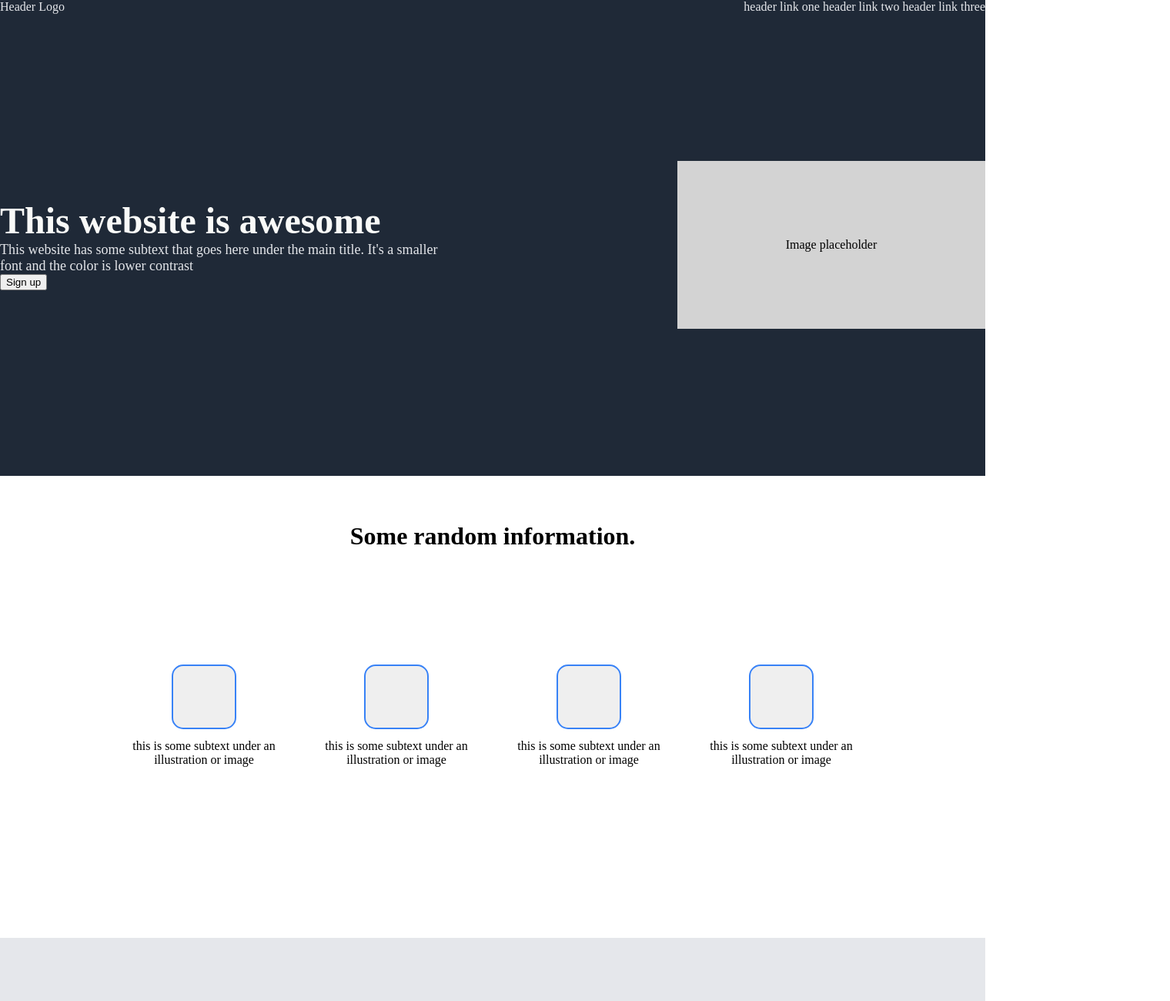
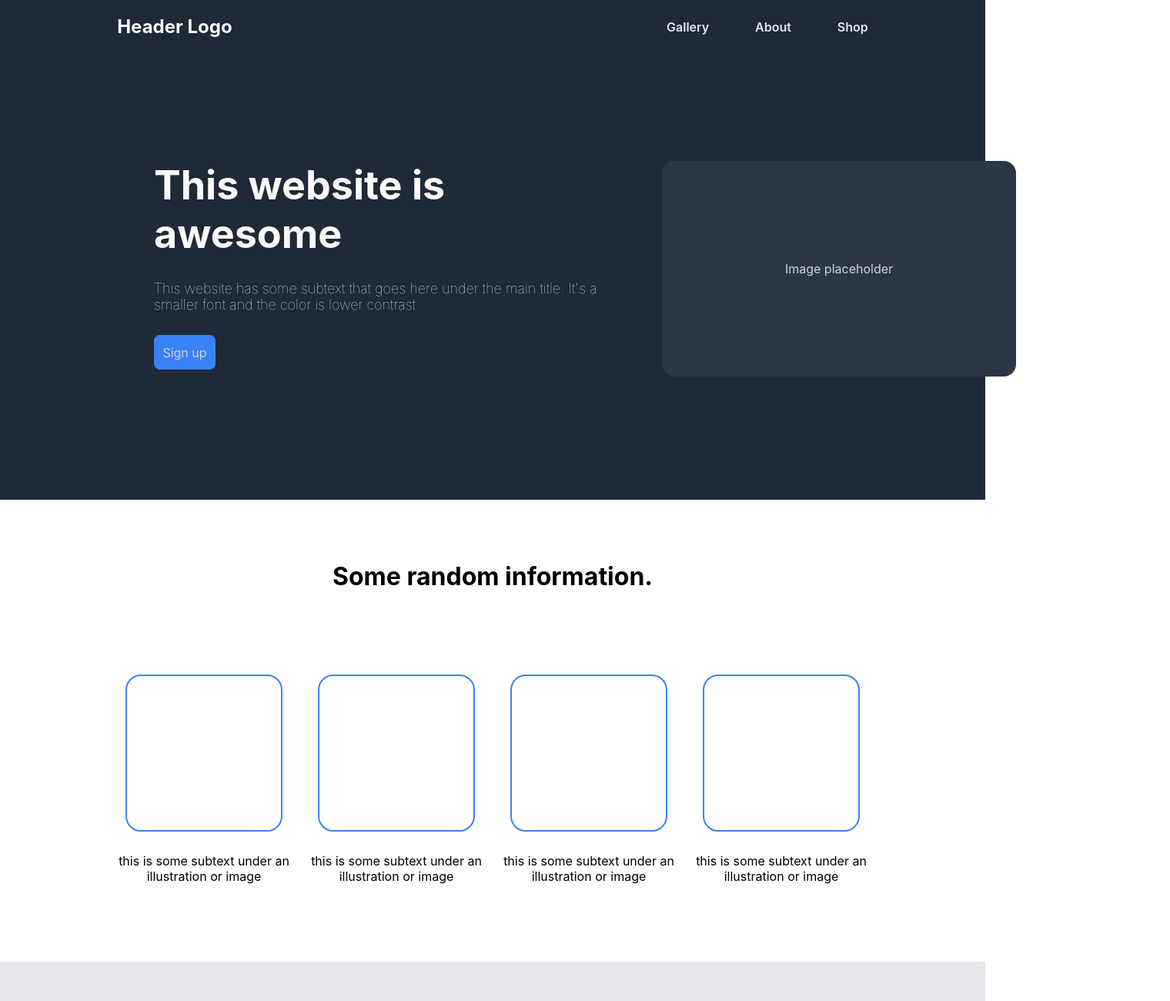
Before and after one commit to Jakicevichap/Landing-page, a plain HTML site: page index.html in a window 1280 px wide. Shown: the top 1300 px of the page at 77% size, 1520 px wide, since content can reach past the window. Drawn offline with Linux system fonts and the light colour scheme.

Commit message:
Draft site done

```diff
--- a/css/styles.css
+++ b/css/styles.css
@@ -3,119 +3,159 @@
 /*--Everything--*/
 *{
     margin: 0;
+    font-family: -apple-system, BlinkMacSystemFont, 'Segoe UI', Roboto, Oxygen, Ubuntu, Cantarell, 'Open Sans', 'Helvetica Neue', sans-serif
+
 }
 
 .body{
-    display: flex;
     flex-direction: column;
-    font-family: Verdana, Tahoma, sans-serif;
 }
 
 /*-- Header--*/
 .header{
-    display: flex;
-    justify-content: space-between;
+    justify-content: space-around;
     align-items: center;
     background-color: #1F2937;
     color: #E5E7EB;
+    gap: 300px;
 }
+
+.logo{
+    font-size: 24px;
+    color: #f9faf8;
+    font-weight: bold;
+    padding: 20px 0 0 20px;
+
+}
+
+.header-links{
+    gap: 60px;
+    font-weight: 600;
+    padding: 20px 20px 0 0;
+}
+
 
 /*--Top part with placeholder--*/
 .top{
-    height: 600px;
-    display: flex;
     background-color: #1F2937;
     align-items: center;
-    justify-content: space-between;
+    justify-content: space-around;
+
 }
 
+.mem{
+    max-height: 400px;
+    flex-wrap: nowrap;
+    gap: 60px;
+}
 .top-l{
     width: 600px;
+    padding-left: 200px;
+    flex-wrap: wrap;
+    flex: 1;
+    gap: 20px;
 }
 
 .awe{
-    font-size: 48px;
+    font-size: 52px;
     color: #f9faf8;
 }
 
 .p1{
     font-size: 18px;
     color: #E5E7EB;
+    font-weight: lighter;
 }
 
 .image-place{
     width: 200px;
-    background-color: #d3d3d3;
+    background-color: #2b3747;
     text-align: center;
-    padding: 100px;
+    padding: 130px;
+    border-radius: 16px;
+    margin-right: 200px;
+    color: #d3d3d3;
+}
+
+.but1{
+    background-color: #3882F6;
+    border-style: none;
+    width: 80px;
+    height: 45px;
+    border-radius: 8px;
+    font-size: 16px;
+    font-weight: 400;
+    color: #d3d3d3;
 }
 /*--Mid with boxes--*/
 
 .mid{
-    height: 600px;
-    display: flex;
     flex-direction: column;
     justify-content: flex-start;
     align-items: center;
-    gap: 150px;
+    gap: 110px;
     flex: none;
 }
 
 .info{
-    margin-top: 60px;
+    margin-top: 80px;
 }
 
 .boxes{
-    display: flex;
     justify-content: space-evenly;
     align-items: center;
 }
 
 .box{
-    height: 80px;
+    height: 200px;
     aspect-ratio: 1;
     outline: #3882F6 solid 2px;
-    border-radius: 13px;
+    border-radius: 18px;
     border-style: none;
+    background-color: #ffffff;
 }
 
 .info-box{
-    display: flex;
     flex-direction: column;
     align-items: center;
-    gap: 15px;
+    gap: 30px;
 }
 .text{
     width: 250px;
-    display: flex;
     flex-wrap: wrap;
     text-align: center;
 }
 
 /*--Quote--*/
 .ture{
-    height: 600px;
-    display: flex;
     background-color: #E5E7EB;
     justify-content: center;
     align-items: center;
 }
 
 .bot{
-    width: 500px;
-    display: flex;
+    width: 800px;
     flex-direction: column;
     justify-content: center;
+    gap: 20px;
 }
 
+.quote{
+    font-size: 36px;
+    font-weight: lighter;
+    font-style: italic;
+    color: #1F2937;
+    opacity: 50%;
+}
 .sign{
     align-self: flex-end;
+    font-weight: bold;
+    color: #1F2937;
+    opacity: 80%;
 }
 
 /*--Call to action--*/
 .call{
-    height: 600px;
-    display: flex;
     justify-content: center;
     align-items: center;
 }
@@ -123,23 +163,73 @@
 .notif{
     background-color: #3882F6;
     height: 180px;
-    display: flex;
-    border-radius: 13px;
+    border-radius: 18px;
 
 }
 
 .blue{
-    display: flex;
     align-self: center;
     gap: 100px;
+    color: #f9faf8;
+    padding: 25px 100px 25px 100px;
 
+}
+.call-title{
+    font-size: 20px;
+    font-weight: 600;
+}
+
+.but2{
+    width: 80px;
+    height: 50px;
+    border: 2px solid #f9faf8;
+    border-radius: 14px;
+    background-color: #3882F6;
+    color: #f9faf8;
+    font-weight: 600;
 }
 
 /*--Footer--*/
 .footer{
-    display: flex;
+    height: 70px;
     justify-content: center;
     align-items: center;
     background-color: #1F2937;
-    color: #E5E7EB;
+    color: #f9faf8;
+    font-weight: 300;
 }
+
+.footer-text{
+    opacity: 50%;
+}
+
+
+
+
+/*-- Summed up--*/
+
+.body,
+.header,
+.header-links,
+.top,
+.mem,
+.top-l,
+.mid,
+.boxes,
+.info-box,
+.text,
+.ture,
+.bot,
+.call,
+.notif,
+.blue,
+.footer{
+    display: flex;
+}
+
+.top,
+.mid,
+.ture,
+.call{
+    height: 600px;
+}
--- a/index.html
+++ b/index.html
@@ -4,7 +4,7 @@
     <meta charset="UTF-8">
     <meta http-equiv="X-UA-Compatible" content="IE=edge">
     <meta name="viewport" content="width=device-width, initial-scale=1.0">
-    <title>Document</title>
+    <title>Landing Page</title>
     <link rel="stylesheet" href="./css/styles.css">
 </head>
 
@@ -16,13 +16,14 @@
         </div>
 
         <ul class="header-links">
-            <a>header link one</a>
-            <a>header link two</a>
-            <a>header link three</a>
+            <a>Gallery</a>
+            <a>About</a>
+            <a>Shop</a>
         </ul>
     </header>
     <!-- Top with placeholder -->
     <div class="top">
+        <div class="mem">
             <div class="top-l">
                 <h1 class="awe">This website is awesome</h1>
                 <p class="p1">This website has some subtext that goes here under the main title. It's a smaller font and the color is lower contrast</p>
@@ -32,6 +33,8 @@
             <div class="image-place">
                 <p class="place">Image placeholder</p>
             </div>
+        </div>
+
     </div>
     <!-- Mid with boxes -->
     <div class="mid">
```
Lines whose indentation alone changed are shown as unchanged.
